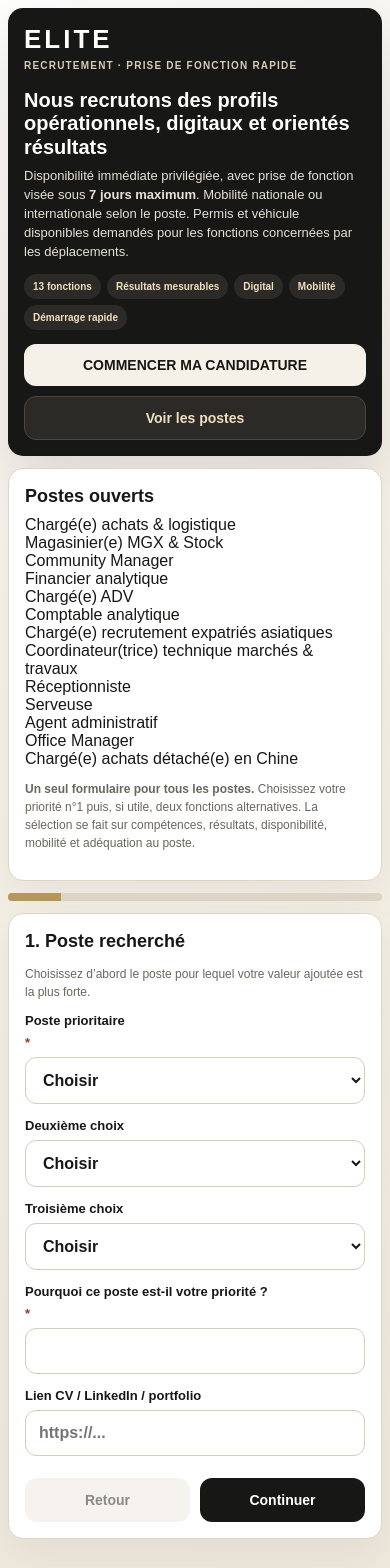
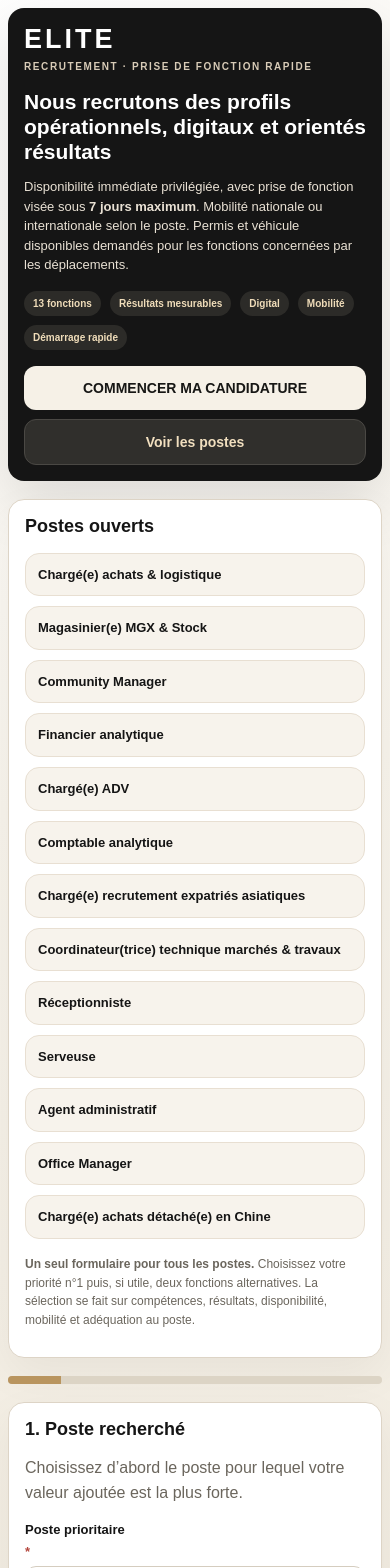
Before and after one commit to AhmedDENDANI991/-sentinel-app, a Next.js app: page / in a window 390 px wide. Shown: the top 1568 px of the page. Built offline with nearby package versions, Linux system fonts and the light colour scheme.

Commit message:
Style ELITE recruitment portal for mobile and desktop

```diff
--- a/app/globals.css
+++ b/app/globals.css
@@ -1,17 +1,27 @@
-:root{--ink:#171715;--ivory:#f5f1e8;--gold:#b6965f;--line:#ddd5c7;--muted:#6b665d;--ok:#e9f3ec;--warn:#fff2d8}
-*{box-sizing:border-box}html{background:var(--ivory);width:100%;overflow-x:hidden;-webkit-text-size-adjust:100%;text-size-adjust:100%}body{margin:0;width:100%;overflow-x:hidden;color:var(--ink);font-family:Arial,Helvetica,sans-serif;background:radial-gradient(circle at 10% 0,#fff 0,#f5f1e8 38%,#eee7dc 100%)}
-main{max-width:1050px;margin:auto;padding:24px 16px 70px}.hero{background:var(--ink);color:white;border-radius:26px;padding:30px 32px;box-shadow:0 22px 60px rgba(0,0,0,.12)}
-.brand{font-size:38px;font-weight:900;letter-spacing:4px}.eyebrow{color:#d8cdb9;font-size:12px;font-weight:800;letter-spacing:1.5px;margin-top:4px}.hero h1{font-size:32px;max-width:850px;line-height:1.12;margin:28px 0 10px}.hero p{color:#e8e1d5;line-height:1.55;max-width:870px}.hero-actions{display:flex;gap:10px;flex-wrap:wrap;margin-top:18px}.hero .btn.primary{background:#f5f1e8;color:#171715}.hero .btn.secondary{background:#2b2a27;color:#f1dfbf;border:1px solid #494741}
-.chips{display:flex;flex-wrap:wrap;gap:8px;margin-top:16px}.chip{padding:9px 12px;border-radius:999px;background:#2b2a27;color:#f1dfbf;font-size:12px;font-weight:800}
+:root{--ink:#151515;--paper:#f5f1e8;--gold:#b9955f;--line:#ddd4c6;--muted:#6b665d;--ok:#e8f3ea;--warn:#fff0cf;--danger:#b4473d}
+*{box-sizing:border-box}html{width:100%;overflow-x:hidden;background:var(--paper);-webkit-text-size-adjust:100%;text-size-adjust:100%}
+body{margin:0;width:100%;overflow-x:hidden;color:var(--ink);font-family:Arial,Helvetica,sans-serif;background:radial-gradient(circle at 15% 0,#fff 0,#f7f3eb 38%,#eee7da 100%)}
+main{max-width:1080px;margin:0 auto;padding:24px 16px 70px}
+.hero{background:var(--ink);color:#fff;border-radius:28px;padding:32px;box-shadow:0 22px 60px rgba(0,0,0,.12)}
+.brand{font-size:40px;font-weight:900;letter-spacing:5px}.eyebrow{margin-top:5px;color:#d8cbb7;font-size:12px;line-height:1.4;font-weight:900;letter-spacing:1.6px}
+.hero h1{font-size:34px;line-height:1.12;max-width:900px;margin:28px 0 12px}.hero p{max-width:900px;color:#e9e1d4;font-size:15px;line-height:1.6}
+.chips,.hero-actions{display:flex;flex-wrap:wrap;gap:9px;margin-top:16px}.chip{background:#2c2b28;color:#efdcb9;border-radius:999px;padding:9px 12px;font-size:12px;font-weight:800}
+.btn{border:0;border-radius:12px;padding:14px 18px;font-weight:900;font-size:14px;cursor:pointer;text-decoration:none;display:inline-flex;align-items:center;justify-content:center}
+.btn.primary{background:var(--ink);color:#fff}.btn.secondary{background:#ede7dc;color:var(--ink)}.hero .btn.primary{background:#f6f1e7;color:#171715}.hero .btn.secondary{background:#302f2c;color:#f1dfbf;border:1px solid #4a4844}
 .rule,.card,.success{background:#fff;border:1px solid var(--line);border-radius:22px;margin:18px 0;padding:24px;box-shadow:0 16px 45px rgba(0,0,0,.05)}
-.rule h2,.card h2{margin:0 0 9px}.lead,.desc,.small{color:var(--muted);line-height:1.5}.rulegrid{display:grid;grid-template-columns:repeat(3,1fr);gap:10px;margin-top:14px}.rulebox{background:#f8f5ee;border:1px solid #e8e0d2;border-radius:16px;padding:16px;line-height:1.45}.rulebox strong{display:block;color:#8e6f3d;margin-bottom:5px}.formula{font-weight:900}
+.rule h2,.card h2{margin:0 0 10px;font-size:23px}.desc,.small{color:var(--muted);line-height:1.55}.small{font-size:12px}
+.jobgrid{display:grid;grid-template-columns:repeat(3,1fr);gap:10px;margin:16px 0}.job{background:#f7f3ec;border:1px solid #e8dfd2;border-radius:14px;padding:14px;font-weight:800;line-height:1.35}
 .progress{height:8px;border-radius:99px;background:#dcd4c5;overflow:hidden;margin:18px 0}.progress>div{height:100%;background:var(--gold);transition:.2s}
-.grid{display:grid;grid-template-columns:1fr 1fr;gap:14px}.full{grid-column:1/-1}label{font-size:13px;font-weight:800;display:flex;flex-direction:column;gap:7px}.hint{font-size:11px;color:var(--muted);font-weight:500;line-height:1.35}.req{color:#9e3328}
-input,select,textarea{width:100%;border:1px solid #d5cdbf;background:#fff;border-radius:11px;padding:13px;font:inherit;color:var(--ink)}textarea{min-height:92px;resize:vertical}.alert{border-radius:13px;padding:14px 16px;line-height:1.5;margin-bottom:16px}.alert.ok{background:var(--ok)}
-.metrics{display:grid;grid-template-columns:repeat(4,1fr);gap:10px;margin:14px 0}.metric{background:#f8f5ee;border-radius:13px;padding:14px}.metric span{display:block;color:var(--muted);font-size:11px}.metric strong{font-size:18px;display:block;margin-top:5px}.check{display:flex;flex-direction:row;gap:10px;align-items:flex-start;margin-top:12px;line-height:1.45}.check input{width:auto;margin-top:3px}
-.nav,.actions{display:flex;justify-content:space-between;gap:10px;flex-wrap:wrap;margin-top:22px}.btn{border:0;border-radius:12px;padding:14px 18px;font-weight:900;cursor:pointer;font-size:14px;text-decoration:none;display:inline-flex;align-items:center;justify-content:center}.btn.primary{background:var(--ink);color:#fff}.btn.secondary{background:#efe9df;color:var(--ink)}.btn.whatsapp{background:#1f8f5f;color:#fff}.btn:disabled{opacity:.5;cursor:not-allowed}
-.ref{font-family:monospace;background:#f0ece4;border-radius:8px;padding:5px 8px}.status{margin:16px auto;max-width:760px;padding:13px;border-radius:12px}.status.ok{background:var(--ok)}.status.warn{background:var(--warn)}.pdfpreview{margin:18px 0;border:1px solid var(--line);border-radius:16px;overflow:hidden;background:#eee;height:560px}.pdfpreview iframe{width:100%;height:100%;border:0}
-.success{text-align:center}.success .actions{justify-content:center}
-@media(max-width:760px){main{width:100%;padding:8px 8px 44px}.hero,.card,.rule,.success{border-radius:15px;padding:16px}.brand{font-size:26px;letter-spacing:3px}.eyebrow{font-size:10px;line-height:1.35;letter-spacing:1.2px}.hero h1{font-size:20px;line-height:1.18;margin:16px 0 8px;overflow-wrap:anywhere}.hero p{font-size:13px;line-height:1.45;margin:8px 0}.chips{gap:6px;margin-top:12px}.chip{font-size:10px;padding:7px 9px}.hero-actions{margin-top:14px}.hero-actions .btn{width:100%;padding:13px 14px}.rule{margin:12px 0}.rule h2,.card h2{font-size:18px;line-height:1.25}.lead,.desc,.small{font-size:12px}.rulegrid,.grid,.metrics{grid-template-columns:1fr}.rulebox{padding:13px;font-size:12px}.full{grid-column:auto}.progress{margin:12px 0}.card{margin-top:12px}.pdfpreview{height:430px}.actions .btn{width:100%}.nav .btn{flex:1;min-width:120px}input,select,textarea{font-size:16px}}
-
-@media(max-width:380px){.hero h1{font-size:18px}.brand{font-size:24px}.hero,.card,.rule,.success{padding:14px}}
+.grid{display:grid;grid-template-columns:1fr 1fr;gap:14px}.full{grid-column:1/-1}
+label{font-size:13px;font-weight:800;display:flex;flex-direction:column;gap:7px}.hint{font-size:11px;color:var(--muted);font-weight:500;line-height:1.35}.req{color:var(--danger)}
+input,select,textarea{width:100%;border:1px solid #d5cdbf;background:#fff;border-radius:11px;padding:13px;font:inherit;color:var(--ink)}textarea{min-height:92px;resize:vertical}
+.alert{border-radius:13px;padding:14px 16px;line-height:1.5;margin:0 0 16px}.alert.ok{background:var(--ok)}.alert.warn{background:var(--warn)}
+.checkgrid{display:grid;grid-template-columns:repeat(3,1fr);gap:8px;margin-top:4px}.check{display:flex;flex-direction:row;align-items:flex-start;gap:8px;background:#f8f5ee;border-radius:10px;padding:10px;font-size:12px;line-height:1.35}.check input{width:auto;margin-top:2px}
+.rolequestions{display:grid;gap:14px}.rolequestions label{background:#f8f5ee;border:1px solid #e8dfd2;border-radius:14px;padding:14px}
+.metrics{display:grid;grid-template-columns:repeat(4,1fr);gap:10px;margin:14px 0}.metric{background:#f8f5ee;border-radius:13px;padding:14px}.metric span{display:block;color:var(--muted);font-size:11px}.metric strong{display:block;margin-top:5px;font-size:17px}
+.nav{display:flex;justify-content:space-between;gap:10px;flex-wrap:wrap;margin-top:22px}.btn:disabled{opacity:.45;cursor:not-allowed}
+.success{text-align:center}.ref{font-family:monospace;background:#f0ece4;border-radius:8px;padding:5px 8px}.status{max-width:780px;margin:16px auto;padding:13px;border-radius:12px;line-height:1.45}.status.ok{background:var(--ok)}.status.warn{background:var(--warn)}
+.pdfpreview{height:560px;border:1px solid var(--line);border-radius:16px;overflow:hidden;background:#eee;margin:18px 0}.pdfpreview iframe{width:100%;height:100%;border:0}
+@media(max-width:820px){.jobgrid{grid-template-columns:1fr 1fr}.checkgrid{grid-template-columns:1fr 1fr}}
+@media(max-width:760px){main{width:100%;padding:8px 8px 48px}.hero,.rule,.card,.success{border-radius:16px;padding:16px}.brand{font-size:27px;letter-spacing:3px}.eyebrow{font-size:10px}.hero h1{font-size:21px;line-height:1.18;margin:16px 0 8px}.hero p{font-size:13px;line-height:1.5}.chip{font-size:10px;padding:7px 9px}.hero-actions .btn{width:100%}.rule h2,.card h2{font-size:18px}.jobgrid,.grid,.checkgrid,.metrics{grid-template-columns:1fr}.full{grid-column:auto}.job{padding:12px;font-size:13px}.nav .btn{flex:1;min-width:120px}.pdfpreview{height:430px}input,select,textarea{font-size:16px}.check{font-size:12px}}
+@media(max-width:380px){.hero,.rule,.card,.success{padding:14px}.hero h1{font-size:19px}.brand{font-size:24px}}
```
